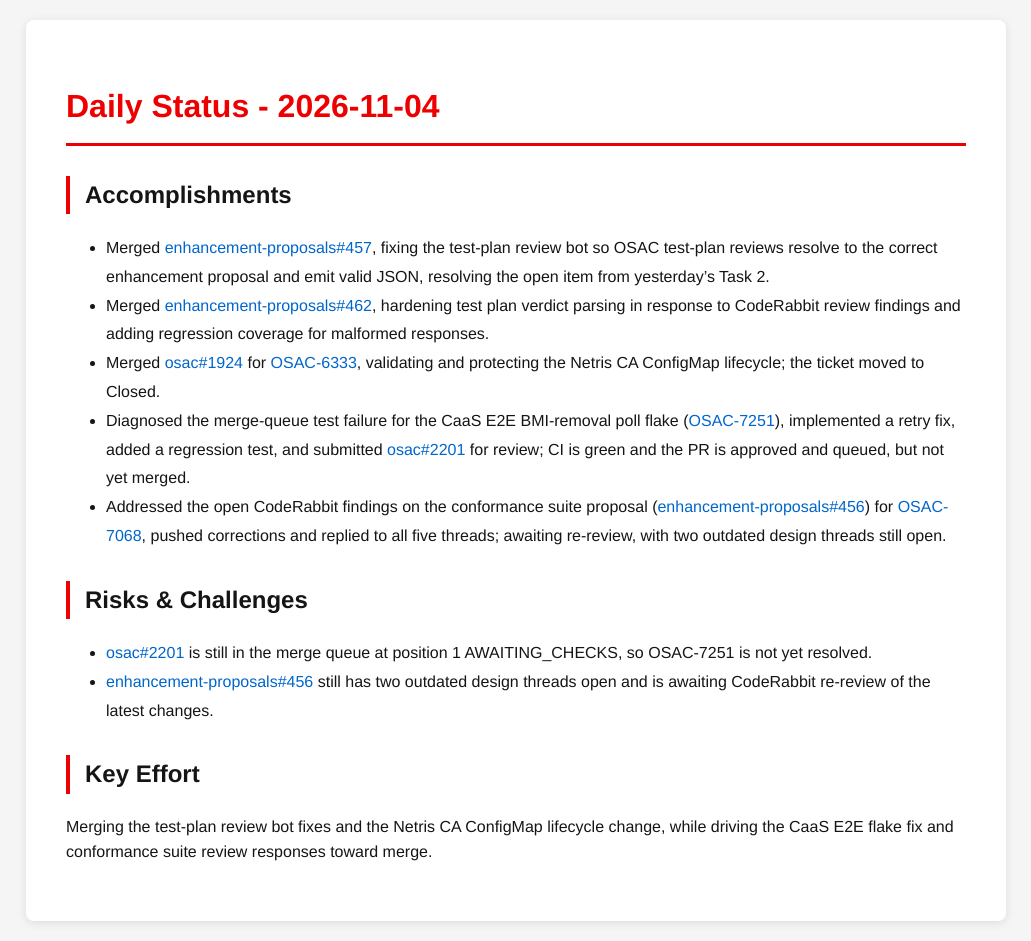
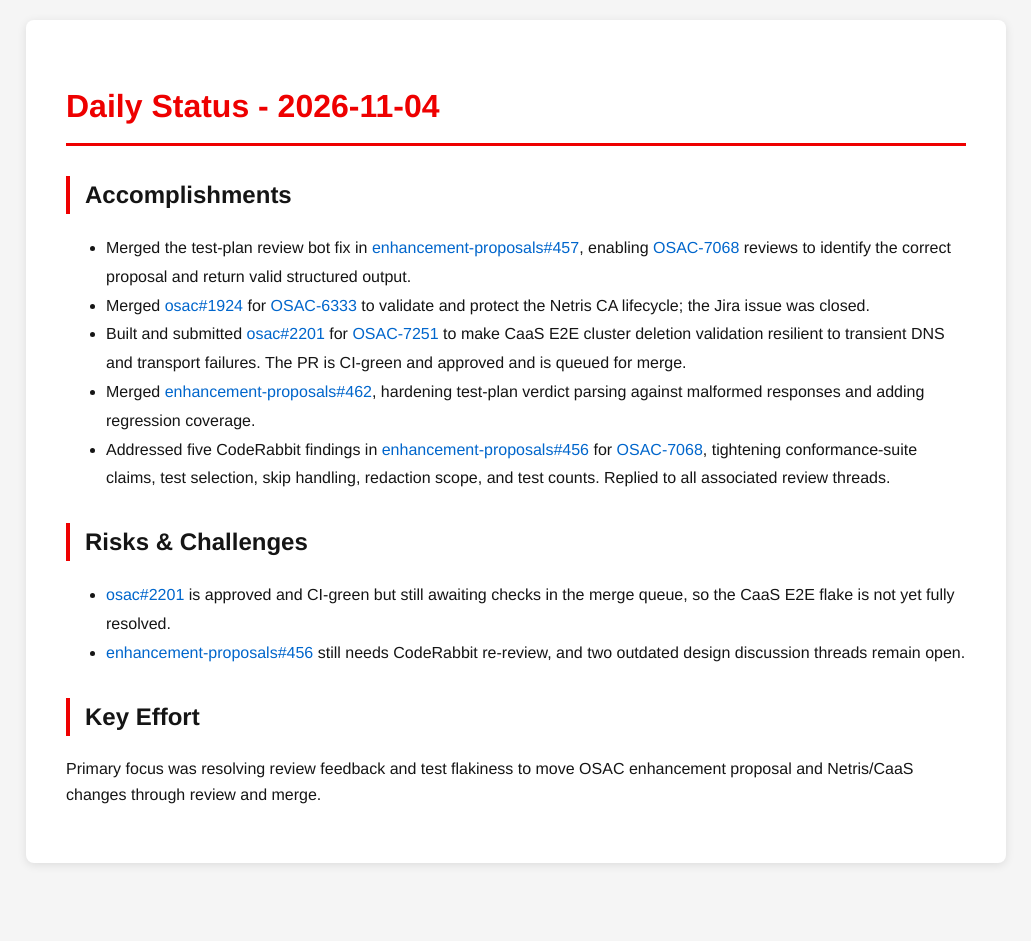
Before and after one commit to tzvatot/daily-status, a Jekyll site: the page built from 2026-11-04.md, in a window 1280 px wide. Shown: the whole page, without its empty margins (124-1155 px from the left). Built offline with Jekyll 4.4.1, drawn with Linux system fonts in a browser that asks for light colours; after the commit the page ends 900 px from its top, so only the background shows below that.

Commit message:
Daily status update - 2026-11-04

```diff
--- a/2026-11-04.md
+++ b/2026-11-04.md
@@ -7,15 +7,15 @@ date: 2026-11-04
 # Daily Status - 2026-11-04
 
 ## Accomplishments
-- Merged [enhancement-proposals#457](https://github.com/osac-project/enhancement-proposals/pull/457), fixing the test-plan review bot so OSAC test-plan reviews resolve to the correct enhancement proposal and emit valid JSON, resolving the open item from yesterday's Task 2.
-- Merged [enhancement-proposals#462](https://github.com/osac-project/enhancement-proposals/pull/462), hardening test plan verdict parsing in response to CodeRabbit review findings and adding regression coverage for malformed responses.
-- Merged [osac#1924](https://github.com/osac-project/osac/pull/1924) for [OSAC-6333](https://redhat.atlassian.net/browse/OSAC-6333), validating and protecting the Netris CA ConfigMap lifecycle; the ticket moved to Closed.
-- Diagnosed the merge-queue test failure for the CaaS E2E BMI-removal poll flake ([OSAC-7251](https://redhat.atlassian.net/browse/OSAC-7251)), implemented a retry fix, added a regression test, and submitted [osac#2201](https://github.com/osac-project/osac/pull/2201) for review; CI is green and the PR is approved and queued, but not yet merged.
-- Addressed the open CodeRabbit findings on the conformance suite proposal ([enhancement-proposals#456](https://github.com/osac-project/enhancement-proposals/pull/456)) for [OSAC-7068](https://redhat.atlassian.net/browse/OSAC-7068), pushed corrections and replied to all five threads; awaiting re-review, with two outdated design threads still open.
+- Merged the test-plan review bot fix in [enhancement-proposals#457](https://github.com/osac-project/enhancement-proposals/pull/457), enabling [OSAC-7068](https://redhat.atlassian.net/browse/OSAC-7068) reviews to identify the correct proposal and return valid structured output.
+- Merged [osac#1924](https://github.com/osac-project/osac/pull/1924) for [OSAC-6333](https://redhat.atlassian.net/browse/OSAC-6333) to validate and protect the Netris CA lifecycle; the Jira issue was closed.
+- Built and submitted [osac#2201](https://github.com/osac-project/osac/pull/2201) for [OSAC-7251](https://redhat.atlassian.net/browse/OSAC-7251) to make CaaS E2E cluster deletion validation resilient to transient DNS and transport failures. The PR is CI-green and approved and is queued for merge.
+- Merged [enhancement-proposals#462](https://github.com/osac-project/enhancement-proposals/pull/462), hardening test-plan verdict parsing against malformed responses and adding regression coverage.
+- Addressed five CodeRabbit findings in [enhancement-proposals#456](https://github.com/osac-project/enhancement-proposals/pull/456) for [OSAC-7068](https://redhat.atlassian.net/browse/OSAC-7068), tightening conformance-suite claims, test selection, skip handling, redaction scope, and test counts. Replied to all associated review threads.
 
 ## Risks & Challenges
-- [osac#2201](https://github.com/osac-project/osac/pull/2201) is still in the merge queue at position 1 AWAITING_CHECKS, so OSAC-7251 is not yet resolved.
-- [enhancement-proposals#456](https://github.com/osac-project/enhancement-proposals/pull/456) still has two outdated design threads open and is awaiting CodeRabbit re-review of the latest changes.
+- [osac#2201](https://github.com/osac-project/osac/pull/2201) is approved and CI-green but still awaiting checks in the merge queue, so the CaaS E2E flake is not yet fully resolved.
+- [enhancement-proposals#456](https://github.com/osac-project/enhancement-proposals/pull/456) still needs CodeRabbit re-review, and two outdated design discussion threads remain open.
 
 ## Key Effort
-Merging the test-plan review bot fixes and the Netris CA ConfigMap lifecycle change, while driving the CaaS E2E flake fix and conformance suite review responses toward merge.
+Primary focus was resolving review feedback and test flakiness to move OSAC enhancement proposal and Netris/CaaS changes through review and merge.
```
